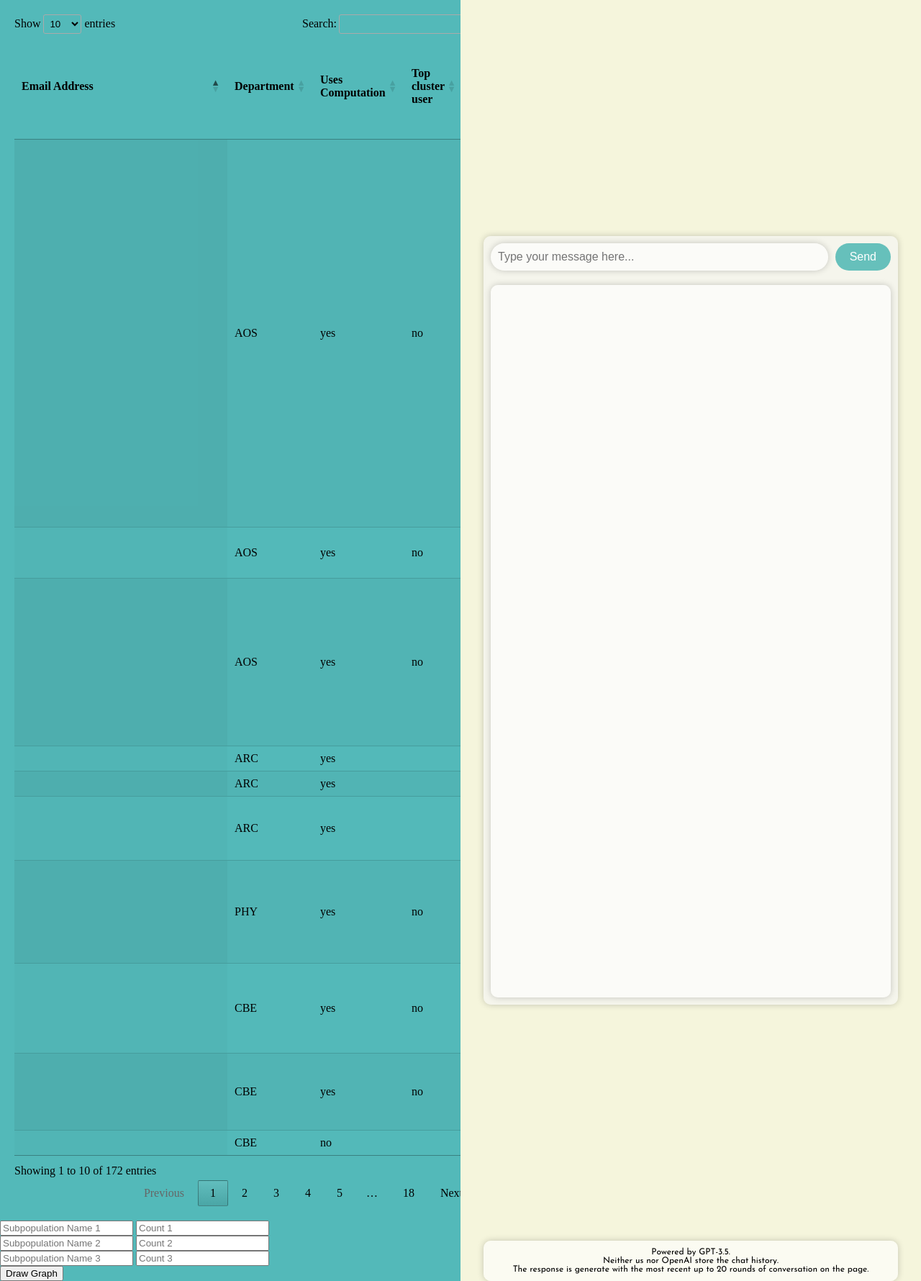
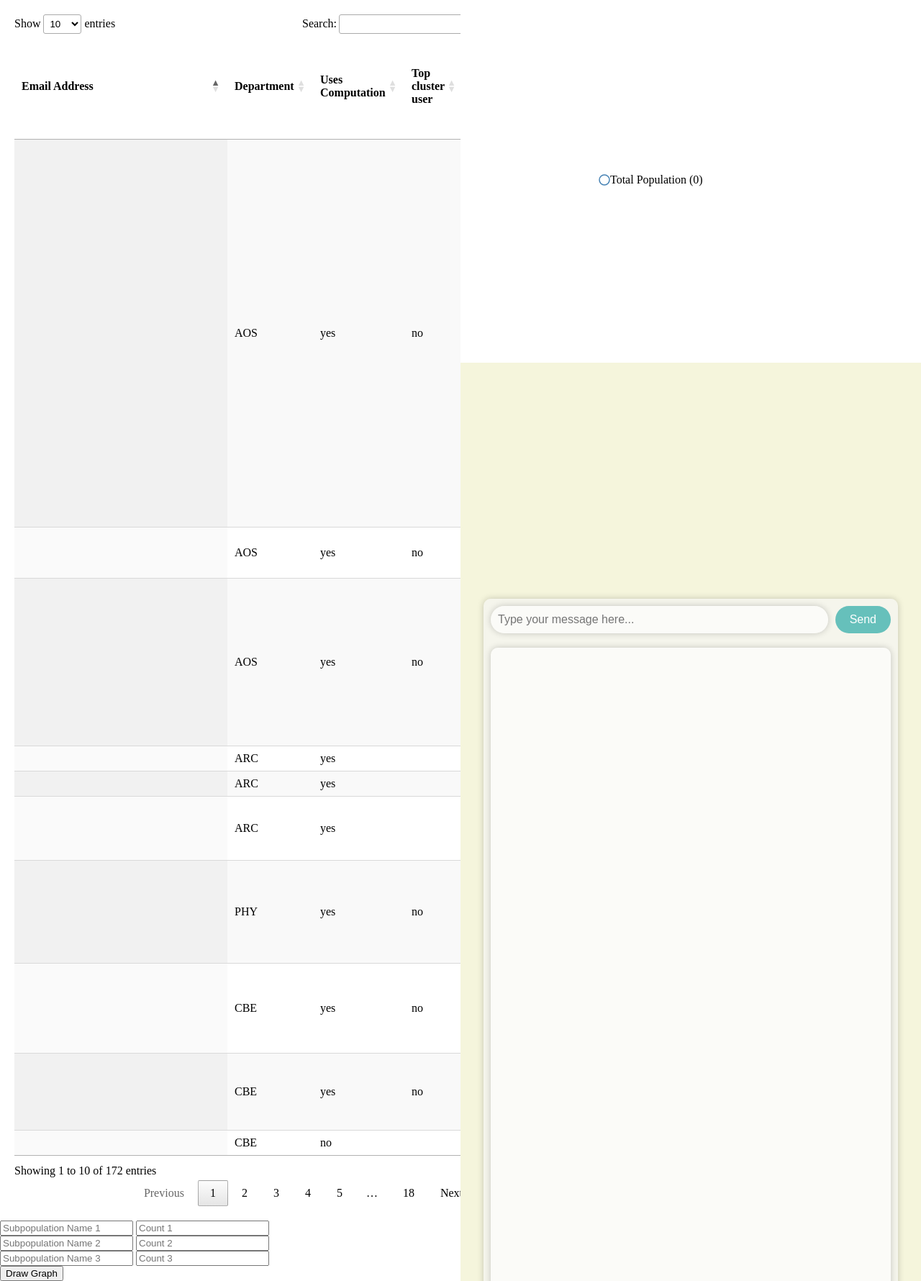
Before and after one commit to ellacolby/Survey-Research, a Flask app: page / in a window 1280 px wide. Shown: the whole page at 72% size. Run offline with Flask 3, Linux system fonts and the light colour scheme; lists and menus that the app fills with data are empty; some libraries are stand-ins or nearby versions.

Commit message:
Put LLM in

```diff
--- a/website/static/chat.css
+++ b/website/static/chat.css
@@ -1,13 +1,6 @@
 @font-face {
     font-family: 'josefin sans';
     src: url('/fonts/josefinsans-variablefont_wght.ttf') format('truetype');
-}
-
-body {
-    margin: 0;
-    padding: 0;
-    /* background-color: #f5f5dc; */
-    background-color: #53b9b9;
 }
 
 .container {
--- a/website/templates/index.html
+++ b/website/templates/index.html
@@ -90,8 +90,10 @@
             </div>
 
         </div>
-        <div class="half" id="tree-diagram">
+        <div class="half">
+            <div id="tree-diagram">
             <!-- The tree diagram will be appended here by D3.js -->
+            </div>
             <div class="container">
 
                 <div class="chatbox">
```
Lines whose indentation alone changed are shown as unchanged.
